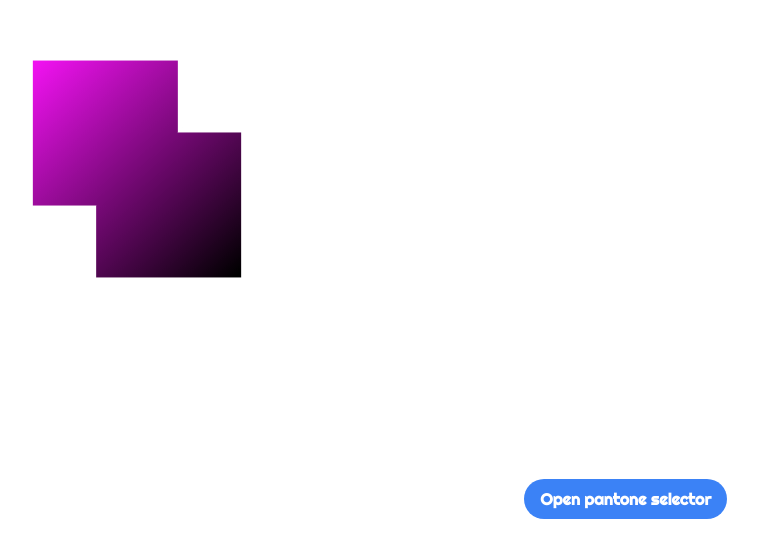
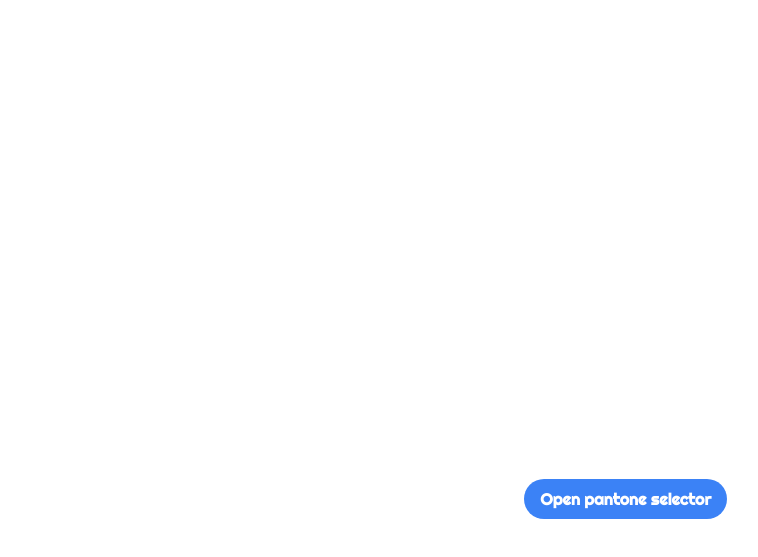
Before and after one commit to bracikaa/pantone-color-generator, a React (Create React App) app: page / in a window 1280 px wide. Shown: the part 231-788 px from the top of the page, without its empty margins (503-1261 px from the left). Built offline with nearby package versions, Linux system fonts and the light colour scheme.

Commit message:
setting up the gradientgit status

```diff
--- a/src/Components/CentralBoxes.tsx
+++ b/src/Components/CentralBoxes.tsx
@@ -1,5 +1,10 @@
+import { selectColors } from "../features/colorsSlice";
+import { useSelector } from "react-redux";
+
 const CentralBoxes = () => {
+  const colors = useSelector(selectColors);
   return (
+    colors.length === 2 && (
       <svg
         width="57.761536mm"
         height="60.041447mm"
@@ -11,12 +16,12 @@ const CentralBoxes = () => {
         <defs id="defs2">
           <linearGradient id="linearGradient5648">
             <stop
-            style={{ stopColor: "#f012f0", stopOpacity: 1 }}
+              style={{ stopColor: colors[0], stopOpacity: 1 }}
               offset="0"
               id="stop5644"
             />
             <stop
-            style={{ stopColor: "#000000", stopOpacity: 1 }}
+              style={{ stopColor: colors[1], stopOpacity: 1 }}
               offset="1"
               id="stop5646"
             />
@@ -87,6 +92,7 @@ const CentralBoxes = () => {
           />
         </g>
       </svg>
+    )
   );
 };
 
--- a/src/Components/ModalContent.tsx
+++ b/src/Components/ModalContent.tsx
@@ -3,39 +3,23 @@ import React, { useState } from "react";
 import ActionButtons from "./ActionButtons";
 import ColorLabels from "./ColorLabels";
 import html2canvas from "html2canvas";
-import { useSelector } from "react-redux";
-import { selectColors } from "../features/colorsSlice";
+import { useDispatch, useSelector } from "react-redux";
+import { clearColors, selectColors, setColors } from "../features/colorsSlice";
 
 const ModalContent: React.FC<{ onClose: () => void }> = ({ onClose }) => {
   const colors = useSelector(selectColors);
+  const dispatch = useDispatch();
+
   const pantoneObjectColors = pantoneColors.names.map((name, index) => ({
     colorName: name,
     value: pantoneColors.values[index],
   }));
 
-  const [colorsSelected, setColorsSelected] = useState<string[]>([]);
-
-  const setColor = (color: string) => {
-    console.log(colors)
-    const colorIndexIfExisting = colors.indexOf(color);
-
-    if (colorIndexIfExisting > -1) {
-      colors.splice(colorIndexIfExisting, 1);
-      setColorsSelected(colors);
-      return;
-    }
-
-    if (colors.length < 2) {
-      colors.push(color);
-      setColorsSelected(colors);
-    }
-  };
-
   const generateGradientHandler = () => {
     const rootElement = document.getElementById("root");
 
     if (rootElement) {
-      rootElement.style.backgroundImage = `linear-gradient(to bottom right, ${colorsSelected[0]}, ${colorsSelected[1]})`;
+      rootElement.style.backgroundImage = `linear-gradient(to bottom right, ${colors[0]}, ${colors[1]})`;
     }
   };
 
@@ -46,10 +30,7 @@ const ModalContent: React.FC<{ onClose: () => void }> = ({ onClose }) => {
     if (rootElement && buttonsWrapper) {
       buttonsWrapper.style.visibility = "hidden";
       html2canvas(rootElement as HTMLElement).then((canvas) => {
-        saveAs(
-          canvas.toDataURL(),
-          `${colorsSelected[0]}-${colorsSelected[1]}.png`
-        );
+        saveAs(canvas.toDataURL(), `${colors[0]}-${colors[1]}.png`);
         buttonsWrapper.style.visibility = "visible";
       });
     }
@@ -70,7 +51,7 @@ const ModalContent: React.FC<{ onClose: () => void }> = ({ onClose }) => {
   };
 
   const clearHandler = () => {
-    setColorsSelected([]);
+    dispatch(clearColors());
   };
 
   return (
@@ -88,16 +69,16 @@ const ModalContent: React.FC<{ onClose: () => void }> = ({ onClose }) => {
           {pantoneObjectColors.map((color) => {
             return (
               <div
-                onClick={() => setColor(color.value)}
+                onClick={() => dispatch(setColors(color.value))}
                 className="relative pantone-color-box p-1 m-1 rounded-lg h-[100px] w-[100px] content-center cursor-pointer"
                 style={{
                   backgroundColor: color.value,
                 }}
                 key={color.colorName}
               >
-                {colorsSelected.includes(color.value) ? (
+                {colors.includes(color.value) ? (
                   <div className="w-[30px] h-[30px] top-[-6px] left-[-6px] text-center rounded-full bg-amber-300 absolute">
-                    {colorsSelected.indexOf(color.value) + 1}
+                    {colors.indexOf(color.value) + 1}
                   </div>
                 ) : null}
                 <ColorLabels color={color}></ColorLabels>
@@ -107,7 +88,7 @@ const ModalContent: React.FC<{ onClose: () => void }> = ({ onClose }) => {
         </div>
       </div>
       <div className="fixed bottom-[100px] left-[50%] translate-x-[-50%]">
-        {colorsSelected.length === 2 && (
+        {colors.length === 2 && (
           <ActionButtons
             generateGradient={generateGradientHandler}
             takeScreenshot={takeScreenshotHandler}
--- a/src/features/colorsSlice.ts
+++ b/src/features/colorsSlice.ts
@@ -4,14 +4,28 @@ export const colorsSlice = createSlice({
   name: "colors",
   initialState: { colors: [] as string[] },
   reducers: {
-    setColors: (state, action: PayloadAction<string[]>) => {
-      state.colors.push(...action.payload);
+    setColors: (state, action: PayloadAction<string>) => {
+      const colorIndexIfExisting = state.colors.indexOf(action.payload);
+
+      if (colorIndexIfExisting > -1) {
+        state.colors.splice(colorIndexIfExisting, 1);
+        return;
+      }
+
+      if (state.colors.length < 2) {
+        state.colors.push(action.payload);
+      }
+    },
+    clearColors: (state) => {
+      state.colors = [];
     },
   },
 });
 
-export const selectColors = (state: { colors: string[] }) => state.colors;
+export const selectColors = (state: { colors: { colors: string[] } }) => {
+  return state.colors.colors;
+};
 
-export const { setColors } = colorsSlice.actions;
+export const { setColors, clearColors } = colorsSlice.actions;
 
 export default colorsSlice.reducer;
```
Lines whose indentation alone changed are shown as unchanged.
